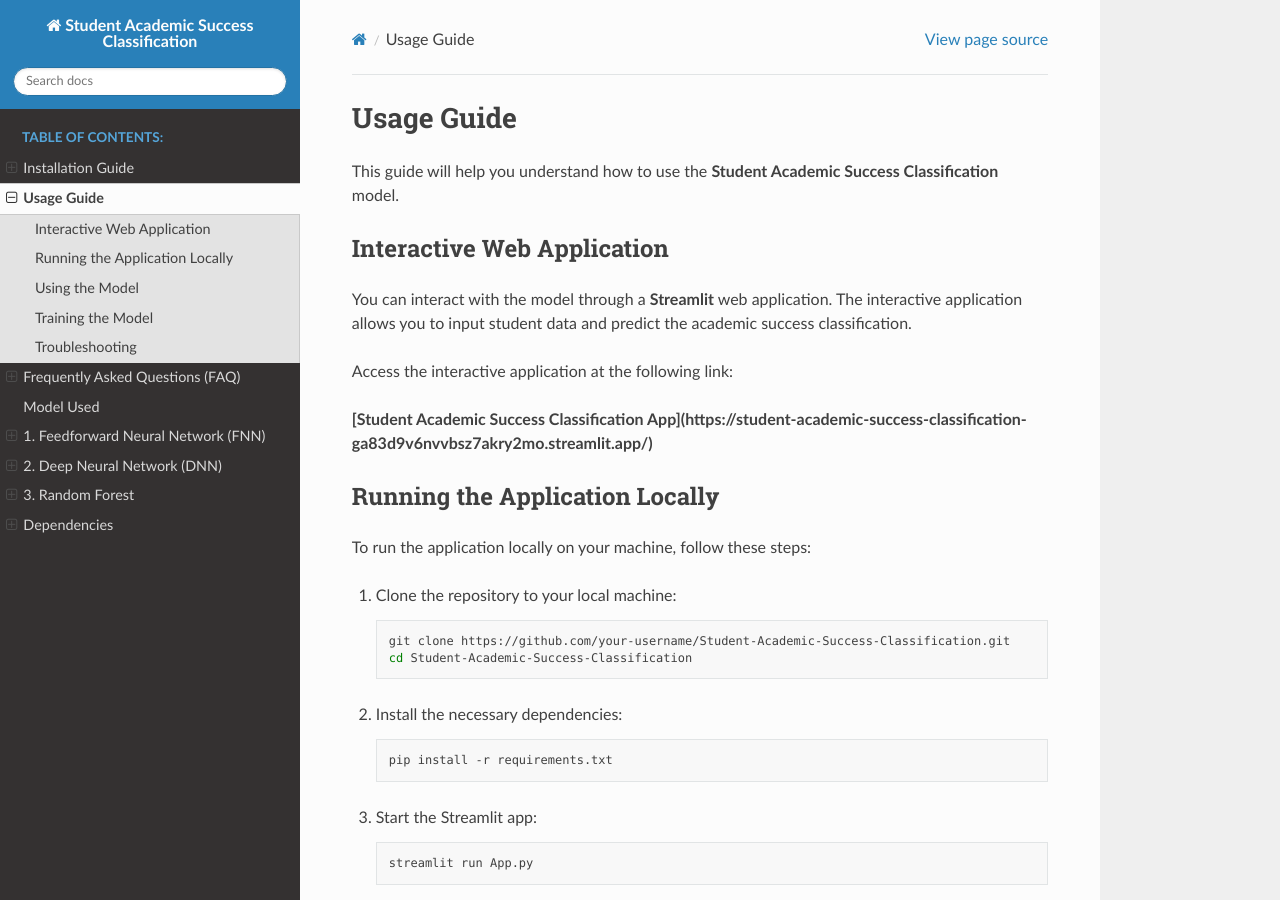
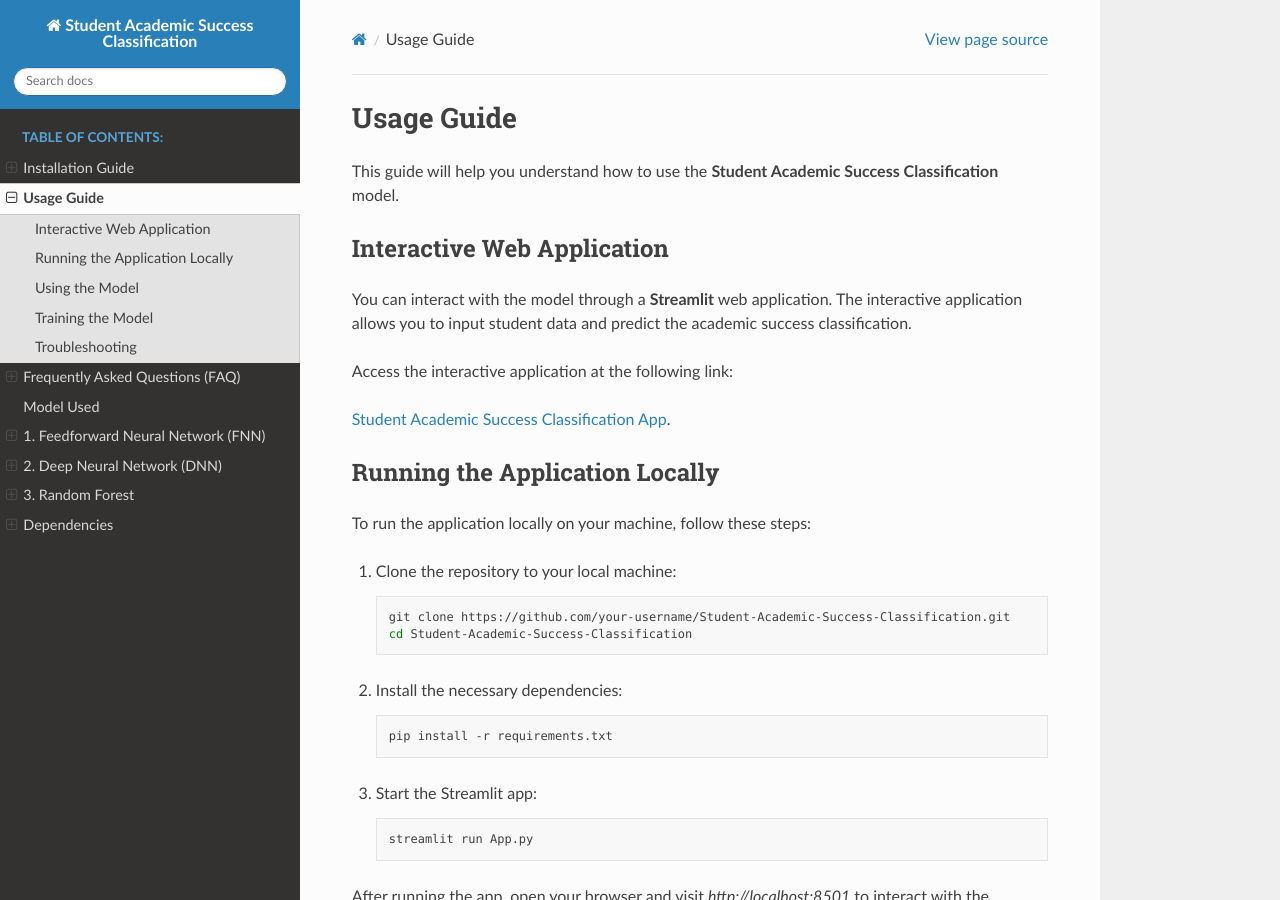
Before and after one commit to Gito0303/Student-Academic-Success-Classification, a Sphinx documentation site: the page built from Docs/usage.rst, in a window 1280 px wide and 900 px high. Built offline with Sphinx 7.4.7 and the Read the Docs theme 3.1.0, drawn with Linux system fonts in a browser that asks for light colours.

Commit message:
Update usage.rst

```diff
--- a/Docs/usage.rst
+++ b/Docs/usage.rst
@@ -10,7 +10,7 @@ You can interact with the model through a **Streamlit** web application. The int
 
 Access the interactive application at the following link:
 
-**[Student Academic Success Classification App](https://student-academic-success-classification-ga83d9v6nvvbsz7akry2mo.streamlit.app/)**
+`Student Academic Success Classification App <https://student-academic-success-classification-ga83d9v6nvvbsz7akry2mo.streamlit.app/>`_.
 
 Running the Application Locally
 -------------------------------
```
